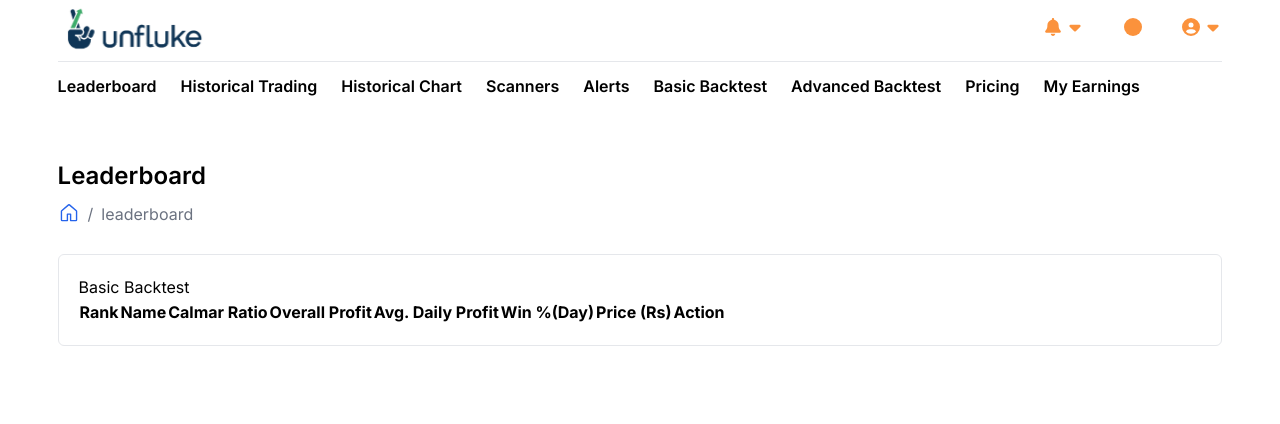
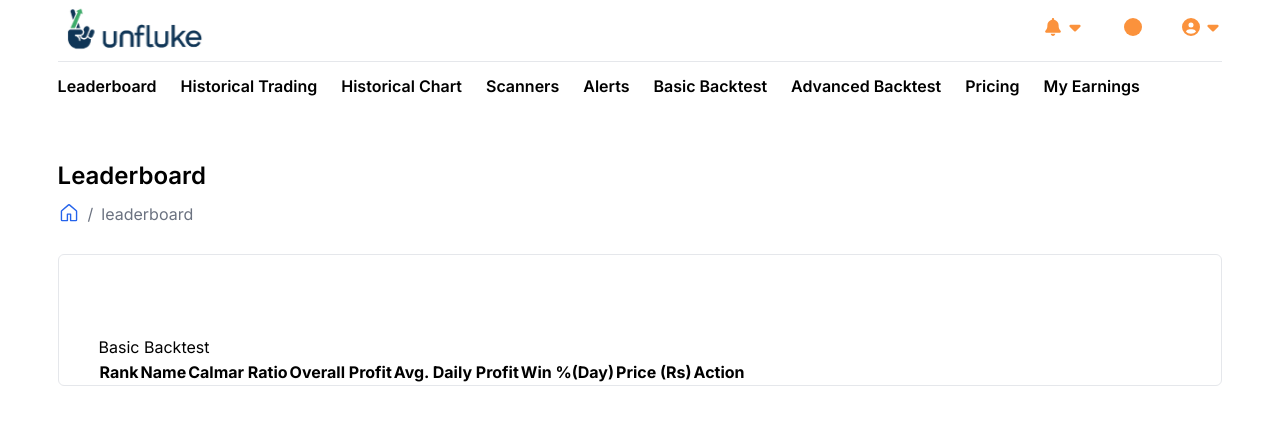
Before and after one commit to blu3IceCube/unfluke-project, a Next.js app: page /leaderboard in a window 1280 px wide. Shown: the top 424 px of the page. Built offline with nearby package versions, Linux system fonts and the light colour scheme.

Commit message:
styling table

```diff
--- a/app/(pages)/leaderboard/page.tsx
+++ b/app/(pages)/leaderboard/page.tsx
@@ -2,10 +2,10 @@ import React from "react";
 
 const Leaderboard = () => {
   return (
-    <div className="w-full border rounded-md p-5">
+    <div className="w-full border rounded-md px-10 pt-20">
       <h1>Basic Backtest</h1>
       <div>
-        <table className="table-auto">
+        <table className="table-auto pt-10">
           <thead>
             <tr>
               <th>Rank</th>
```
